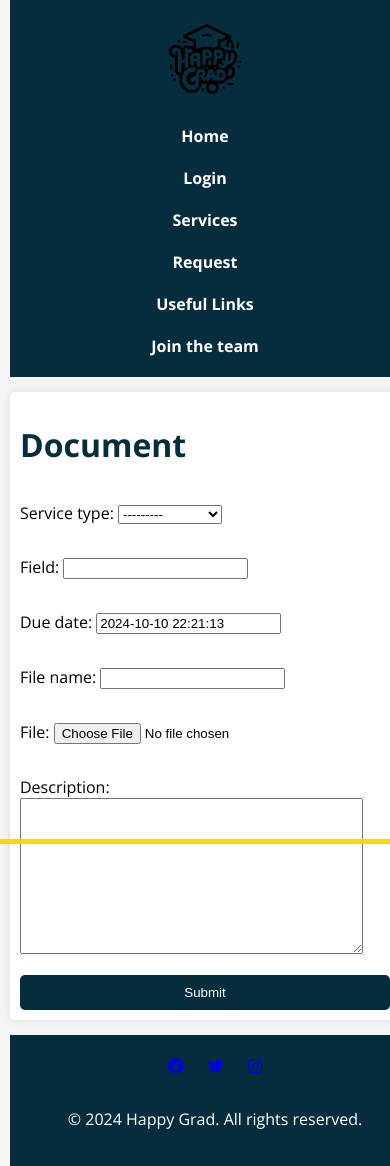
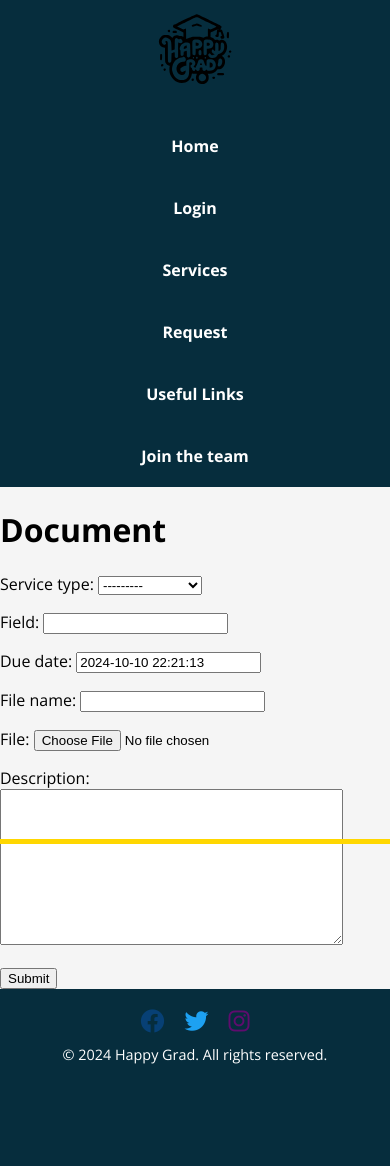
Before and after one commit to Theos-the-dawg/happy_grad_fin, a Django app: page /documents/ in a window 390 px wide. After the commit the page ends 1064 px from the top, so only its background shows below. Run offline with Django 4.2, Linux system fonts and the light colour scheme.

Commit message:
frontend-changes-seni-finals-make-things-slightly-more-uniform

```diff
--- a/service_matcher/templates/create_tutor.html
+++ b/service_matcher/templates/create_tutor.html
@@ -14,7 +14,6 @@
     <header>
         <div class="logo">
             <img src="{% static 'images/logo.svg' %}" alt="Happy Grad Logo">
-            <p>Take control of today</p>
         </div>
         <nav>
             <ul>
--- a/service_matcher/templates/home.html
+++ b/service_matcher/templates/home.html
@@ -40,7 +40,7 @@
 
             <h1>Welcome to Happy Grad</h1>
             <p>Your go-to place for amazing services.</p>
-            <a href="#" class="btn">Get Started</a>
+            <a href="{% url 'join_the_team'%}" class="btn">Get Started</a>
         </div>
         {% if request.user.is_authenticated %}
     <p>Welcome, {{ request.user.first_name }}!</p>
@@ -49,7 +49,7 @@
         <button type="submit">Logout</button>
     </form>
 {% else %}
-    <p>You are not logged in.</p>
+    <p>Take control of today</p>
   <!---  <a href="{% url 'login' %}">Login</a> -->
 {% endif %}
     </header>
@@ -62,7 +62,7 @@
                 <a href="#" class="social-icon twitter-icon"><i class="fab fa-twitter"></i></a>
                 <a href="#" class="social-icon insta-icon"><i class="fab fa-instagram"></i></a>
             </div>
-            <p>&copy; 2024 Happy Grad. All rights reserved.</p>
+            <p class="copy_right">&copy; 2024 Happy Grad. All rights reserved.</p>
         </div>
     </footer>
 </body>
--- a/service_matcher/templates/join_the_team.html
+++ b/service_matcher/templates/join_the_team.html
@@ -47,7 +47,9 @@
                     <li><a href="#" class="social-icon twitter-icon"><i class="fab fa-twitter"></i></a></li>
                     <li><a href="#" class="social-icon insta-icon"><i class="fab fa-instagram"></i></a></li>
                 </ul>
+
             </div>
+            <p class="copy_right">&copy; 2024 Happy Grad. All rights reserved.</p>
         </footer>
     </div>
 </body>
--- a/service_matcher/templates/login.html
+++ b/service_matcher/templates/login.html
@@ -54,7 +54,7 @@
         </div>
         <footer>
             <div class="container">
-                <p>&copy; 2024 Happy Grad. All rights reserved.</p>
+               <center> <p>&copy; 2024 Happy Grad. All rights reserved.</p></center>
             </div>
         </footer>
     </div>
--- a/static/css/documents.css
+++ b/static/css/documents.css
@@ -1,4 +1,3 @@
-/* Base Styles */
 body {
     margin: 0;
     font-family: 'Open Sans', sans-serif;
@@ -6,8 +5,9 @@
 }
 
 .container {
-    width: 90%;  /* Use percentage for fluid resizing */
+    width: 100%;
     margin: 0 auto;
+    padding: 20x; /* Add padding for better spacing on smaller screens */
 }
 
 /* Navigation Bar */
@@ -17,7 +17,8 @@
     display: flex;
     justify-content: space-between;
     align-items: center;
-    padding: 10px 0;
+    padding: 0x 20px;/*Add more padding for better spacing */
+    flex-wrap: wrap; /* Ensure navbar wraps on small screens */
 }
 
 .navbar ul {
@@ -25,10 +26,12 @@
     display: flex;
     margin: 0;
     padding: 0;
+    flex-wrap: wrap; /* Wrap nav items for better responsiveness */
 }
 
 .navbar ul li {
-    margin-left: 20px;
+    margin-left: 0px;
+    margin-bottom: 15x; /* Add space between items for mobile */
 }
 
 .navbar ul li a {
@@ -36,44 +39,112 @@
     text-decoration: none;
     font-weight: bold;
     transition: color 0.3s;
+    padding: 10px;
 }
 
 .navbar ul li a:hover {
-    color: #ffd700;
+    color: #ffd700; /* Gold color */
 }
 
-/* Form Container */
-.form-container {
+/* Responsive navbar for mobile */
+@media (max-width: 768px) {
+    .navbar {
+        flex-direction: column;
+        align-items: flex-start;
+    }
+
+    .navbar ul {
+        flex-direction: column;
+        width: 100%;
+    }
+
+    .navbar ul li {
+        margin-left: 0;
+        margin-bottom: 10px;
+        text-align: left;
+    }
+
+    .navbar ul li a {
+        padding: 10px 0;
+        width: 100%;
+        display: block;
+    }
+}
+
+/* Main Content */
+main {
+    padding: 50px 20px;
+}
+
+main h1 {
+    color: #062d3d;
+    text-align: center;
+    margin-bottom: 30px;
+}
+
+.services {
+    display: flex;
+    justify-content: space-around;
+    flex-wrap: wrap;
+}
+
+.service-item {
     background-color: #fff;
-    padding: 20px;
     border-radius: 5px;
     box-shadow: 0 0 10px rgba(0, 0, 0, 0.1);
-    margin: 20px 0;
+    padding: 20px;
+    margin: 10px;
+    text-align: center;
+    width: 30%;
+    transition: transform 0.3s ease, box-shadow 0.3s ease;
 }
 
-.form-container h1 {
-    color: #062d3d;
-    margin-bottom: 20px;
+.service-item:hover {
+    transform: translateY(-5px);
+    box-shadow: 0 10px 15px rgba(0, 0, 0, 0.2);
 }
 
-.form-container form {
-    display: flex;
-    flex-direction: column;
+.service-item img {
+    max-width: 100%;
+    border-radius: 5px;
+    margin-bottom: 10px;
 }
 
-.form-container button {
-    background-color: #062d3d;
-    color: #fff;
-    padding: 10px;
-    border: none;
-    border-radius: 5px;
-    cursor: pointer;
-    transition: background-color 0.3s;
+.service-item h2 {
+    color: #062d3d;
+    margin-bottom: 10px;
+    font-size: 1.5rem;
 }
 
-.form-container button:hover {
-    background-color: #ffd700;
+.service-item p {
+    color: #555;
+    margin: 5px 0;
+}
+
+/* Responsive service item layout */
+@media (max-width: 768px) {
+    .service-item {
+        width: 45%; /* Adjust width for tablet */
+    }
+}
+
+@media (max-width: 480px) {
+    .service-item {
+        width: 100%; /* Full-width for mobile */
+    }
+}
+
+/* Icon Styling Consistency */
+.service-item .social-icon {
+    font-size: 24px;
+    margin: 10px;
     color: #062d3d;
+    transition: color 0.3s, transform 0.3s ease;
+}
+
+.service-item .social-icon:hover {
+    color: #ffd700;
+    transform: scale(1.1);
 }
 
 /* Footer */
@@ -88,6 +159,13 @@
     display: flex;
     justify-content: space-between;
     align-items: center;
+    flex-wrap: wrap;
+}
+
+footer .social-links {
+    display: flex;
+    justify-content: center;
+    margin-bottom: 10px;
 }
 
 footer .social-links a {
@@ -95,14 +173,43 @@
     display: inline-block;
 }
 
-footer .social-links img {
-    width: 24px;
-    height: 24px;
+footer .social-links i {
+    font-size: 24px;
     transition: opacity 0.3s;
 }
 
-footer .social-links img:hover {
+footer .social-links i:hover {
     opacity: 0.7;
+}
+
+footer p {
+    margin: 0;
+    font-size: 0.9em;
+}
+
+/* Social Icon Specific Colors */
+.facebook-icon {
+    color: #074075;
+}
+
+.facebook-icon:hover {
+    color: #01274b;
+}
+
+.twitter-icon {
+    color: #1DA1F2;
+}
+
+.twitter-icon:hover {
+    color: #0d95e8;
+}
+
+.insta-icon {
+    color: rgba(128, 0, 128, 0.733);
+}
+
+.insta-icon:hover {
+    color: rgb(200, 255, 0);
 }
 
 /* Additional styles for the yellow border at the bottom */
@@ -111,69 +218,49 @@
     display: block;
     width: 100%;
     height: 5px;
-    background-color: #ffd700;
+    background-color: #ffd700; /* Gold color */
     position: fixed;
     bottom: 0;
     left: 0;
 }
 
-/* Mobile Responsive Adjustments */
+/* Responsive Design */
 @media (max-width: 768px) {
     .navbar {
         flex-direction: column;
-        text-align: center;
+        align-items: center; /* Center-align logo and nav items */
     }
 
     .navbar ul {
         flex-direction: column;
         width: 100%;
-        padding: 0;
+        align-items: center;
+        margin-top: 10px; /* Add spacing between logo and menu */
     }
 
     .navbar ul li {
         margin: 10px 0;
     }
 
-    .container {
-        width: 100%; /* Full width on smaller screens */
-        padding: 0 10px;
+    .navbar ul li a {
+        padding: 10px 0;
+        width: 100%;
+        text-align: center; /* Center-align the nav items */
     }
 
-    .form-container {
-        padding: 15px;
-        margin: 15px 0;
-    }
-
-    footer .container {
-        flex-direction: column;
-        text-align: center;
-    }
-
-    footer .social-links {
-        margin-bottom: 10px;
+    .service-item {
+        width: 45%; /* Adjust width for tablet */
     }
 }
 
-/* Even smaller screens (mobile phones) */
 @media (max-width: 480px) {
-    .navbar ul {
-        flex-direction: column;
-        padding: 0;
+    .service-item {
+        width: 100%; /* Full-width for mobile */
     }
 
-    .navbar ul li {
-        margin: 10px 0;
-    }
-
-    .form-container {
-        padding: 10px;
-    }
-
+    /* Center-align content in the footer */
     footer .container {
         flex-direction: column;
-    }
-
-    footer .social-links {
-        margin-bottom: 15px;
+        align-items: center;
     }
 }
```
Also changed, not shown: static/css/home.css (+25 -0 lines), static/css/join_the_team.css (+58 -9 lines), static/css/login.css (+5 -2 lines), static/css/services.css (+4 -4 lines), static/css/useful_links.css (+26 -17 lines).
